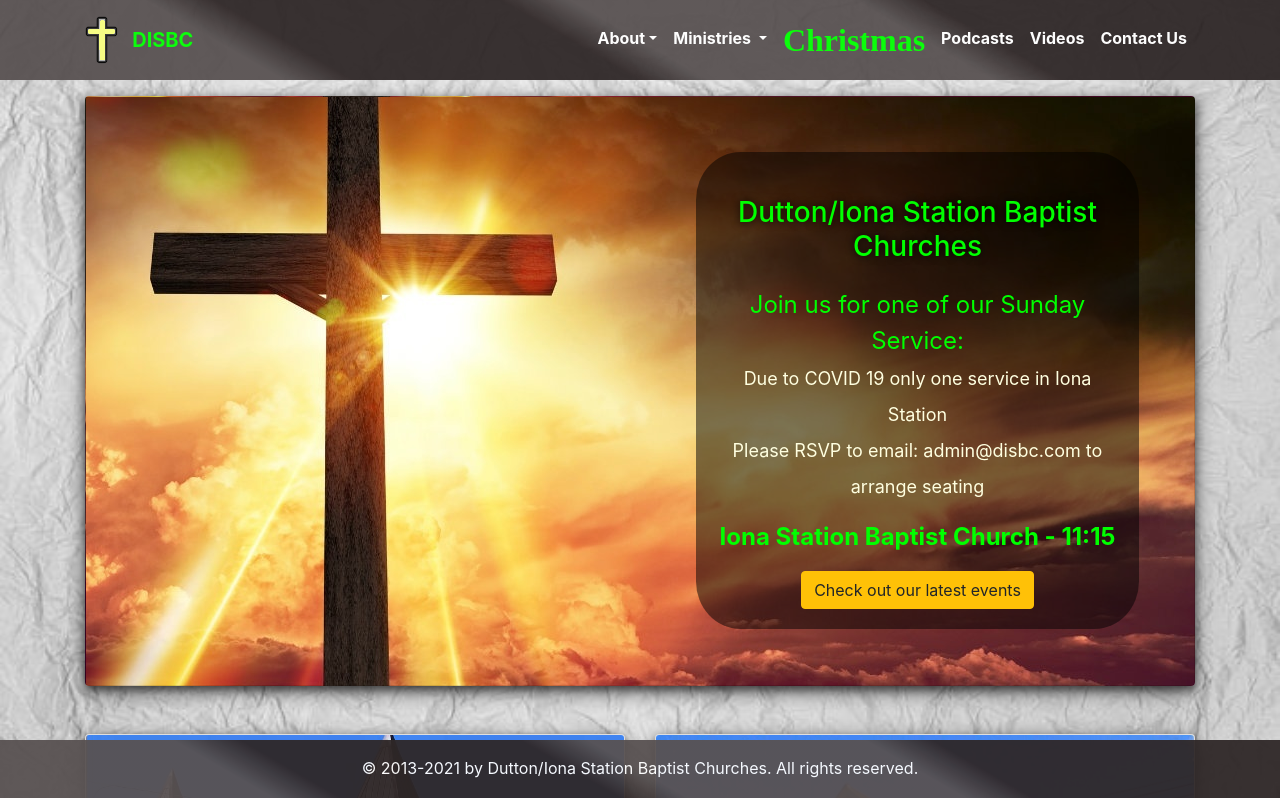
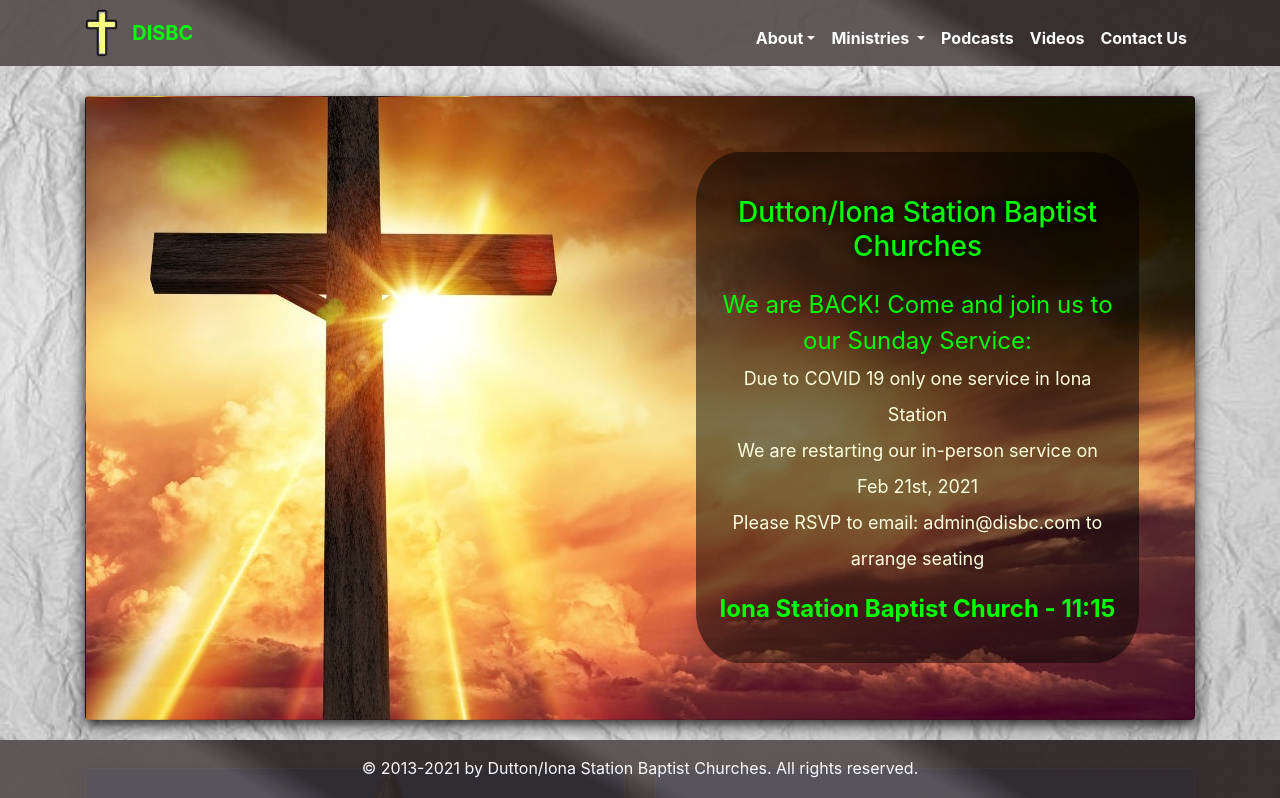
Before and after one commit to HeinrichZiegler/disbc, an Angular app: page /#/ in a window 1280 px wide. Shown: the top 798 px of the page. Built offline with nearby package versions, Linux system fonts and the light colour scheme.

Commit message:
Changes after Lockdown

```diff
--- a/src/app/app.component.html
+++ b/src/app/app.component.html
@@ -38,10 +38,10 @@
               <a class="dropdown-item brightColorBold" routerLink="ministry/sunday">Sunday School</a>
             </div>
           </li>
-          <li class="nav-item">
+          <!-- <li class="nav-item">
             <a class="nav-link" routerLink="christmas">
               <span>Christmas</span></a>
-          </li>
+          </li> -->
           <li class="nav-item menucorr">
             <a class="nav-link" routerLink="sermons">Podcasts</a>
           </li>
--- a/src/app/home/home.component.html
+++ b/src/app/home/home.component.html
@@ -3,14 +3,16 @@
     <div class="card-body services">
       <h3 class="my-4">Dutton/Iona Station Baptist Churches</h3>
       <p class="service_text">
-        Join us for one of our Sunday Service: <br>
-        <span> Due to COVID 19 only one service in Iona Station <br>
+        We are BACK! Come and join us to our Sunday Service: <br>
+        <span> Due to COVID 19 only one service in Iona Station<br>
+          We are restarting our in-person service on <br>
+           Feb 21st, 2021<br>
         Please RSVP to email: admin@disbc.com to arrange seating </span>
       </p>
       <p class="service_text" style="font-weight: bold">
         Iona Station Baptist Church - 11:15<br>
       </p>
-      <button type="button" class="btn btn-warning" routerLink="about/events">Check out our latest events</button>
+      <!-- <button type="button" class="btn btn-warning" routerLink="about/events">Check out our latest events</button> -->
     </div>
   </div>
 
```
